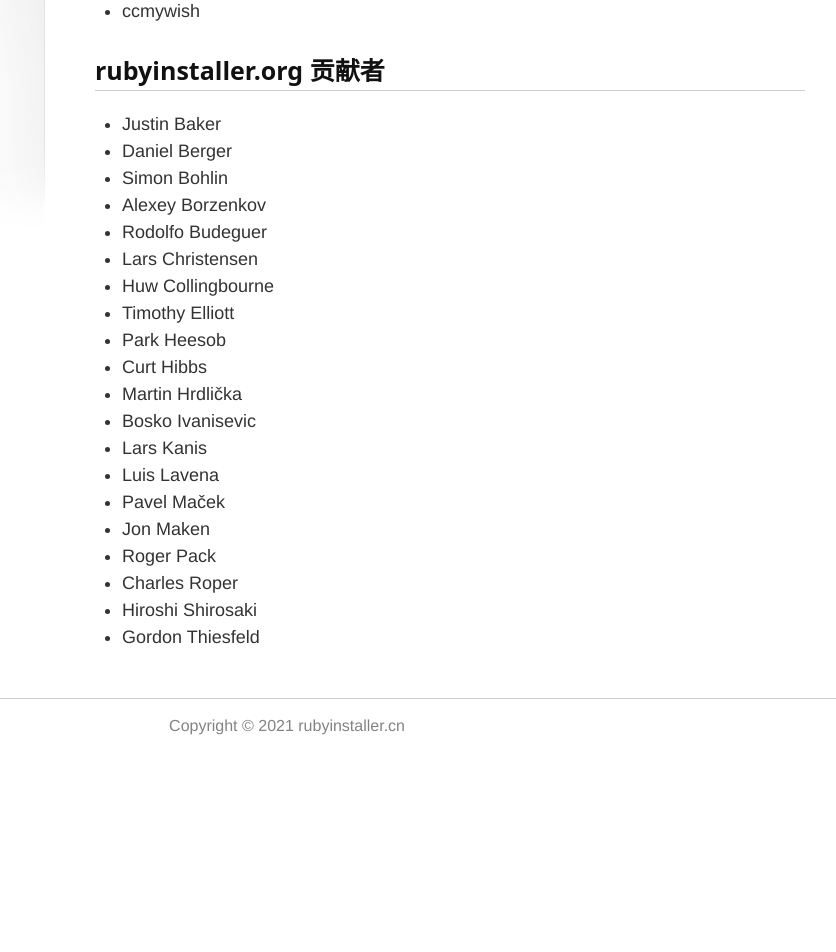
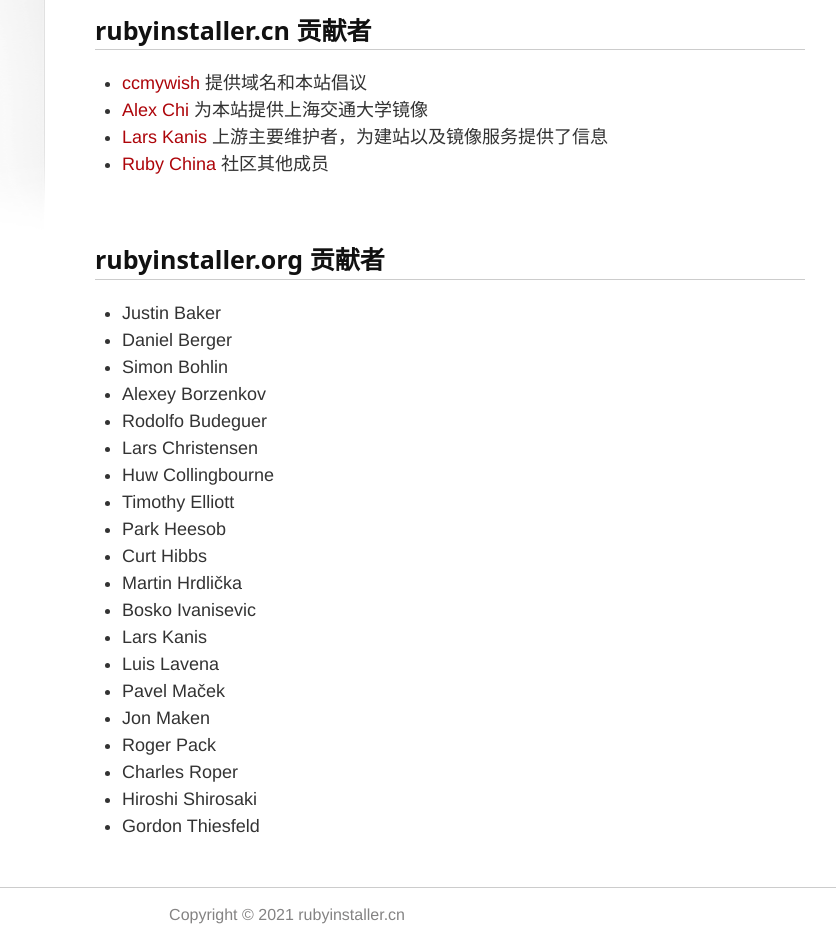
Before and after one commit to ccmywish/RubyInstaller.cn, a Jekyll site: the page built from _about/contributors.md, in a window 1280 px wide, cut to the strip 324-1276 px from the top of the page. Shown: the whole strip, without its empty margins (290-1126 px from the left). Built offline with Jekyll 4.4.1, drawn with Linux system fonts in a browser that asks for light colours; before the commit the page ends 1087 px from its top, so only the background shows below that.

Commit message:
update contributers

```diff
--- a/_about/contributors.md
+++ b/_about/contributors.md
@@ -7,9 +7,18 @@ order: 20
 
 ## 镜像提供
 
+[上海交通大学软件源镜像服务](https://mirrors.sjtug.sjtu.edu.cn/)
+
+<br>
+
 ## rubyinstaller.cn 贡献者
 
-* ccmywish
+* [ccmywish](https://gitee.com/ccmywish) 提供域名和本站倡议
+* [Alex Chi](https://github.com/skyzh)  为本站提供上海交通大学镜像
+* [Lars Kanis](https://github.com/larskanis) 上游主要维护者，为建站以及镜像服务提供了信息
+* [Ruby China](https://ruby-china.org/) 社区其他成员
+
+<br>
 
 ## rubyinstaller.org 贡献者
 
```
